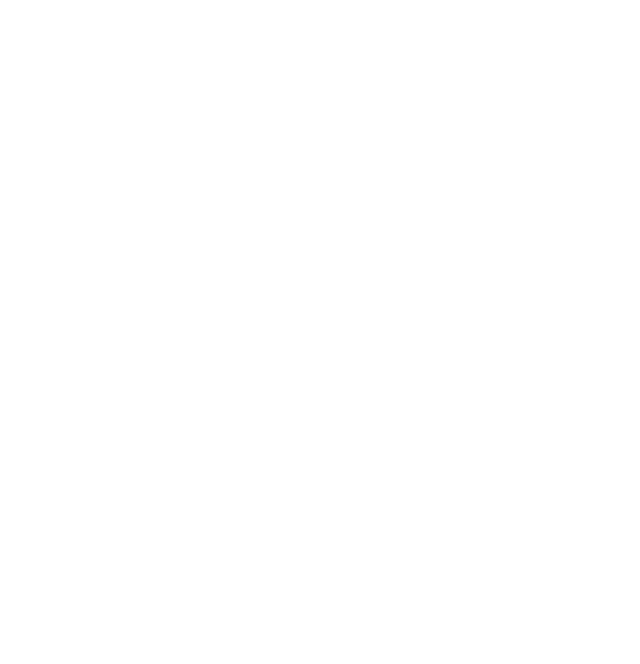
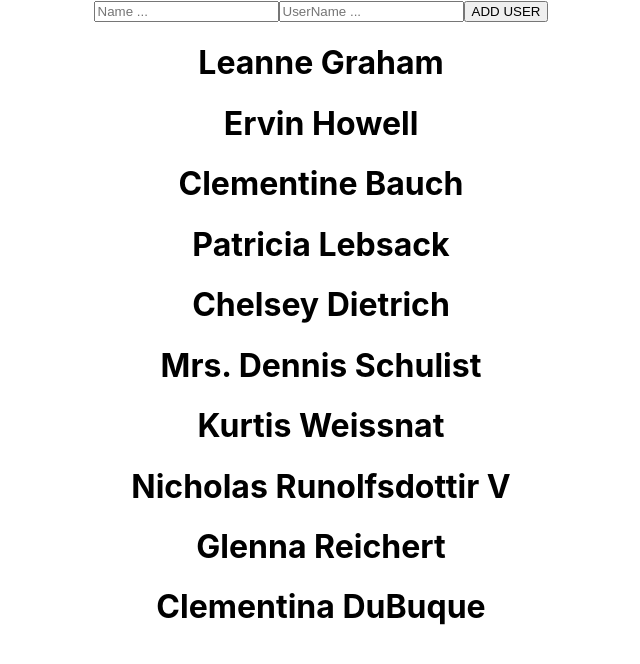
Before and after one commit to AlexanderPolzhofer/react_redux, a React (Create React App) app: page / in a window 1280 px wide. Shown: the top 664 px of the page, without its empty margins (319-959 px from the left). Built offline with nearby package versions, Linux system fonts and the light colour scheme.

Commit message:
adding userReducer to the store Provider prop and display the usernames

```diff
--- a/src/App.js
+++ b/src/App.js
@@ -1,9 +1,25 @@
+import React from "react";
+
+import { useSelector } from "react-redux";
+
 import { AppContainer } from "./components/App.styles";
+import DisplayUser from "./components/display-users/DisplayUsers";
+
+import UserInputForm from "./components/user-input-form/UserInputForm";
 
 
 function App() {
+
+  const userList = useSelector((state) => state.users.value)
+
+  const handleSubmit = (e) => {
+    e.preventDefault();
+  }
+
   return (
     <AppContainer>
+      <UserInputForm handleSubmit={handleSubmit} />
+      <DisplayUser userList={userList} />
     </AppContainer>
   );
 }
--- /dev/null
+++ b/src/components/display-users/DisplayUsers.js
@@ -0,0 +1,15 @@
+import React from 'react';
+
+function DisplayUser({ ...props }) {
+    const { userList } = props;
+
+    return (
+        <div>
+            {userList.map(user => {
+                return <h1 key={user.id}>{user.name}</h1>
+            })}
+        </div>
+    );
+}
+
+export default DisplayUser;
--- /dev/null
+++ b/src/components/user-input-form/UserInputForm.js
@@ -0,0 +1,18 @@
+import React from 'react';
+
+function UserInputForm(props) {
+
+    const handleSubmit = (e) => {
+        props.handleSubmit(e);
+    }
+
+    return (
+        <form onSubmit={handleSubmit}>
+            <input type='text' placeholder="Name ..." />
+            <input type='text' placeholder="UserName ..." />
+            <button type='submit'>ADD USER</button>
+        </form>
+    );
+}
+
+export default UserInputForm;
--- /dev/null
+++ b/src/features/Users.js
@@ -0,0 +1,16 @@
+import { createSlice } from "@reduxjs/toolkit";
+
+import FAKE_DATA from './fake-data/FakeData';
+
+export const userSlice = createSlice({
+    name: 'users',
+    initialState: { value: FAKE_DATA },
+    reducers: {
+        addUser: (state, action) => {
+            //write code for adding a user
+        },
+
+    }
+});
+
+export default userSlice.reducer;
--- /dev/null
+++ b/src/features/fake-data/FakeData.js
@@ -0,0 +1,234 @@
+const FAKE_DATA = [
+    {
+        "id": 1,
+        "name": "Leanne Graham",
+        "username": "Bret",
+        "email": "Sincere@april.biz",
+        "address": {
+            "street": "Kulas Light",
+            "suite": "Apt. 556",
+            "city": "Gwenborough",
+            "zipcode": "92998-3874",
+            "geo": {
+                "lat": "-37.3159",
+                "lng": "81.1496"
+            }
+        },
+        "phone": "1-770-736-8031 x56442",
+        "website": "hildegard.org",
+        "company": {
+            "name": "Romaguera-Crona",
+            "catchPhrase": "Multi-layered client-server neural-net",
+            "bs": "harness real-time e-markets"
+        }
+    },
+    {
+        "id": 2,
+        "name": "Ervin Howell",
+        "username": "Antonette",
+        "email": "Shanna@melissa.tv",
+        "address": {
+            "street": "Victor Plains",
+            "suite": "Suite 879",
+            "city": "Wisokyburgh",
+            "zipcode": "90566-7771",
+            "geo": {
+                "lat": "-43.9509",
+                "lng": "-34.4618"
+            }
+        },
+        "phone": "010-692-6593 x09125",
+        "website": "anastasia.net",
+        "company": {
+            "name": "Deckow-Crist",
+            "catchPhrase": "Proactive didactic contingency",
+            "bs": "synergize scalable supply-chains"
+        }
+    },
+    {
+        "id": 3,
+        "name": "Clementine Bauch",
+        "username": "Samantha",
+        "email": "Nathan@yesenia.net",
+        "address": {
+            "street": "Douglas Extension",
+            "suite": "Suite 847",
+            "city": "McKenziehaven",
+            "zipcode": "59590-4157",
+            "geo": {
+                "lat": "-68.6102",
+                "lng": "-47.0653"
+            }
+        },
+        "phone": "1-463-123-4447",
+        "website": "ramiro.info",
+        "company": {
+            "name": "Romaguera-Jacobson",
+            "catchPhrase": "Face to face bifurcated interface",
+            "bs": "e-enable strategic applications"
+        }
+    },
+    {
+        "id": 4,
+        "name": "Patricia Lebsack",
+        "username": "Karianne",
+        "email": "Julianne.OConner@kory.org",
+        "address": {
+            "street": "Hoeger Mall",
+            "suite": "Apt. 692",
+            "city": "South Elvis",
+            "zipcode": "53919-4257",
+            "geo": {
+                "lat": "29.4572",
+                "lng": "-164.2990"
+            }
+        },
+        "phone": "493-170-9623 x156",
+        "website": "kale.biz",
+        "company": {
+            "name": "Robel-Corkery",
+            "catchPhrase": "Multi-tiered zero tolerance productivity",
+            "bs": "transition cutting-edge web services"
+        }
+    },
+    {
+        "id": 5,
+        "name": "Chelsey Dietrich",
+        "username": "Kamren",
+        "email": "Lucio_Hettinger@annie.ca",
+        "address": {
+            "street": "Skiles Walks",
+            "suite": "Suite 351",
+            "city": "Roscoeview",
+            "zipcode": "33263",
+            "geo": {
+                "lat": "-31.8129",
+                "lng": "62.5342"
+            }
+        },
+        "phone": "(254)954-1289",
+        "website": "demarco.info",
+        "company": {
+            "name": "Keebler LLC",
+            "catchPhrase": "User-centric fault-tolerant solution",
+            "bs": "revolutionize end-to-end systems"
+        }
+    },
+    {
+        "id": 6,
+        "name": "Mrs. Dennis Schulist",
+        "username": "Leopoldo_Corkery",
+        "email": "Karley_Dach@jasper.info",
+        "address": {
+            "street": "Norberto Crossing",
+            "suite": "Apt. 950",
+            "city": "South Christy",
+            "zipcode": "23505-1337",
+            "geo": {
+                "lat": "-71.4197",
+                "lng": "71.7478"
+            }
+        },
+        "phone": "1-477-935-8478 x6430",
+        "website": "ola.org",
+        "company": {
+            "name": "Considine-Lockman",
+            "catchPhrase": "Synchronised bottom-line interface",
+            "bs": "e-enable innovative applications"
+        }
+    },
+    {
+        "id": 7,
+        "name": "Kurtis Weissnat",
+        "username": "Elwyn.Skiles",
+        "email": "Telly.Hoeger@billy.biz",
+        "address": {
+            "street": "Rex Trail",
+            "suite": "Suite 280",
+            "city": "Howemouth",
+            "zipcode": "58804-1099",
+            "geo": {
+                "lat": "24.8918",
+                "lng": "21.8984"
+            }
+        },
+        "phone": "210.067.6132",
+        "website": "elvis.io",
+        "company": {
+            "name": "Johns Group",
+            "catchPhrase": "Configurable multimedia task-force",
+            "bs": "generate enterprise e-tailers"
+        }
+    },
+    {
+        "id": 8,
+        "name": "Nicholas Runolfsdottir V",
+        "username": "Maxime_Nienow",
+        "email": "Sherwood@rosamond.me",
+        "address": {
+            "street": "Ellsworth Summit",
+            "suite": "Suite 729",
+            "city": "Aliyaview",
+            "zipcode": "45169",
+            "geo": {
+                "lat": "-14.3990",
+                "lng": "-120.7677"
+            }
+        },
+        "phone": "586.493.6943 x140",
+        "website": "jacynthe.com",
+        "company": {
+            "name": "Abernathy Group",
+            "catchPhrase": "Implemented secondary concept",
+            "bs": "e-enable extensible e-tailers"
+        }
+    },
+    {
+        "id": 9,
+        "name": "Glenna Reichert",
+        "username": "Delphine",
+        "email": "Chaim_McDermott@dana.io",
+        "address": {
+            "street": "Dayna Park",
+            "suite": "Suite 449",
+            "city": "Bartholomebury",
+            "zipcode": "76495-3109",
+            "geo": {
+                "lat": "24.6463",
+                "lng": "-168.8889"
+            }
+        },
+        "phone": "(775)976-6794 x41206",
+        "website": "conrad.com",
+        "company": {
+            "name": "Yost and Sons",
+            "catchPhrase": "Switchable contextually-based project",
+            "bs": "aggregate real-time technologies"
+        }
+    },
+    {
+        "id": 10,
+        "name": "Clementina DuBuque",
+        "username": "Moriah.Stanton",
+        "email": "Rey.Padberg@karina.biz",
+        "address": {
+            "street": "Kattie Turnpike",
+            "suite": "Suite 198",
+            "city": "Lebsackbury",
+            "zipcode": "31428-2261",
+            "geo": {
+                "lat": "-38.2386",
+                "lng": "57.2232"
+            }
+        },
+        "phone": "024-648-3804",
+        "website": "ambrose.net",
+        "company": {
+            "name": "Hoeger LLC",
+            "catchPhrase": "Centralized empowering task-force",
+            "bs": "target end-to-end models"
+        }
+    }
+]
+
+export default FAKE_DATA;
--- a/src/index.js
+++ b/src/index.js
@@ -3,10 +3,21 @@ import ReactDOM from 'react-dom';
 import './index.css';
 import App from './App';
 import reportWebVitals from './reportWebVitals';
+import { configureStore } from '@reduxjs/toolkit';
+import { Provider } from 'react-redux';
+import usersReducer from './features/Users';
+
+const store = configureStore({
+  reducer: {
+    users: usersReducer,
+  }
+});
 
 ReactDOM.render(
   <React.StrictMode>
-    <App />
+    <Provider store={store}>
+      <App />
+    </Provider>
   </React.StrictMode>,
   document.getElementById('root')
 );
```
